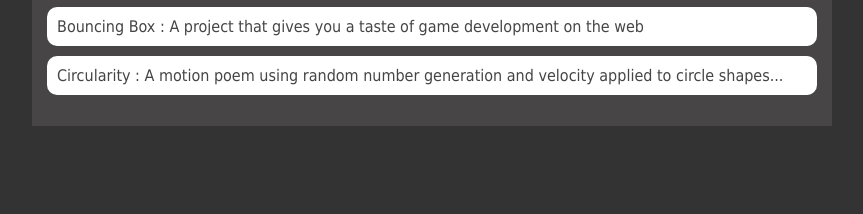
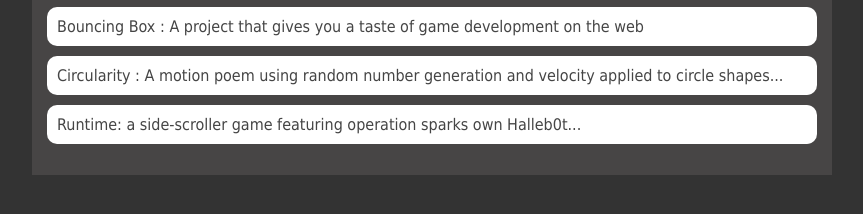
Before and after one commit to 4chase2Dufrene0/4Chase2Dufrene0.github.io, a plain HTML site: page portfolio.html in a window 1280 px wide. Shown: the part 220-434 px from the top of the page, without its empty margins (208-1071 px from the left). Drawn offline with Linux system fonts and the light colour scheme.

Commit message:
updating portforlio

```diff
--- a/portfolio.html
+++ b/portfolio.html
@@ -36,6 +36,11 @@
                 velocity applied to circle shapes...</a
               >
             </li>
+            <li>
+              <a href="projects/runtime/"
+                >Runtime: a side-scroller game featuring operation sparks own Halleb0t...</a
+              >
+            </li>
           </ul>
         </div>
       </main>
```
